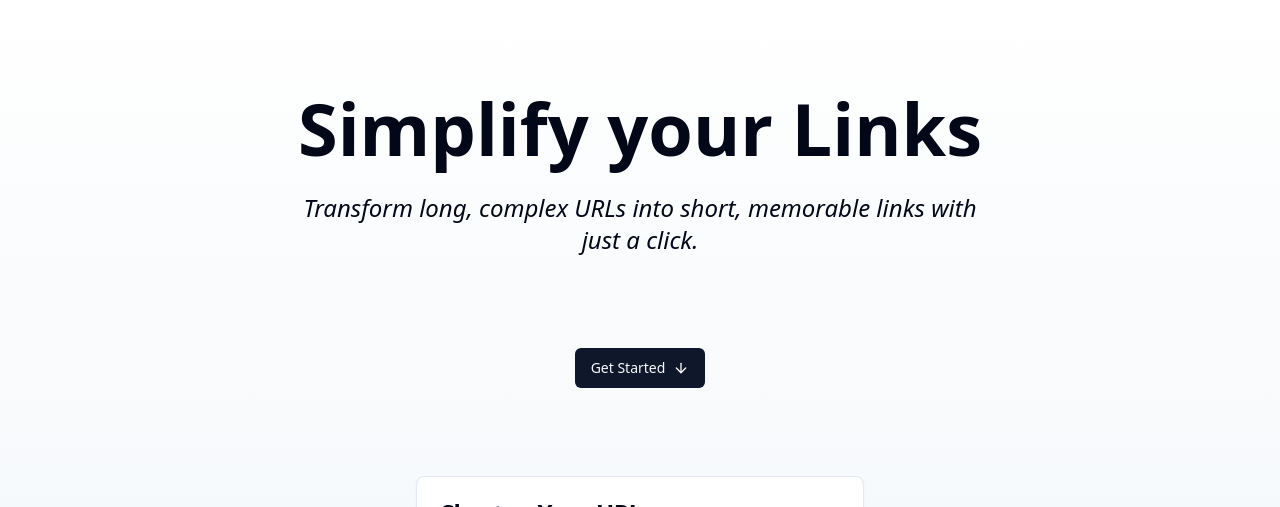
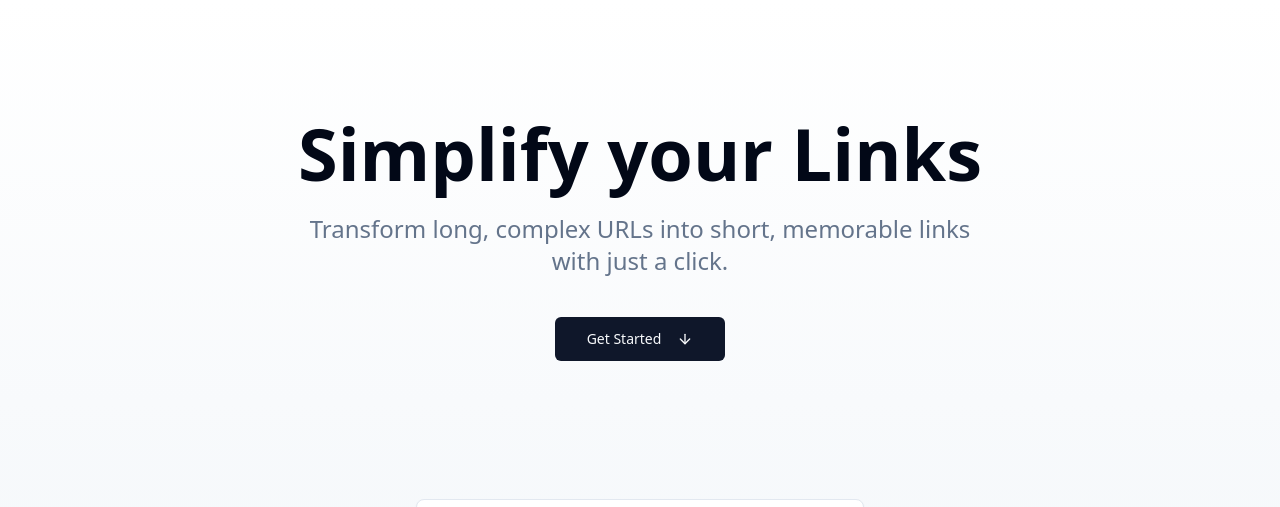
Before and after one commit to AnuragDahal/urlfrontend, a React app: page / in a window 1280 px wide. Shown: the top 507 px of the page. Built offline with nearby package versions, Linux system fonts and the light colour scheme; no server answers; the HTML template or start-up script is replaced by a standard one.

Commit message:
refactor: Improve Hero component layout and styling

```diff
--- a/src/components/Hero.tsx
+++ b/src/components/Hero.tsx
@@ -3,23 +3,19 @@ import { Button } from "@/components/ui/button";
 
 export function Hero() {
   return (
-    <section>
-      <div className="container flex flex-col gap-3 items-center space-y- text-center pt-12">
-        <div className="w-full font-bold text-4xl sm:text-5xl md:text-6xl lg:text-7xl">
+    <section className="py-16 md:py-24">
+      <div className="container flex flex-col items-center gap-6 text-center">
+        <h1 className="w-full font-bold text-4xl sm:text-5xl md:text-6xl lg:text-7xl">
           Simplify your Links
-        </div>
-        <div>
-          <p className="max-w-[700px] text-lg font-medium italic pt-3 md:text-xl lg:text-2xl lg:pt-4">
-            Transform long, complex URLs into short, memorable links with just a
-            click.
-          </p>
-        </div>
-        <div className="pt-20">
-          <Button>
-            Get Started
-            <ArrowDown className="h-4 w-4" />
-          </Button>
-        </div>
+        </h1>
+        <p className="max-w-[700px] text-lg text-muted-foreground md:text-xl lg:text-2xl">
+          Transform long, complex URLs into short, memorable links with just a
+          click.
+        </p>
+        <Button size="lg" className="mt-4">
+          Get Started
+          <ArrowDown className="ml-2 h-4 w-4" />
+        </Button>
       </div>
     </section>
   );
```
